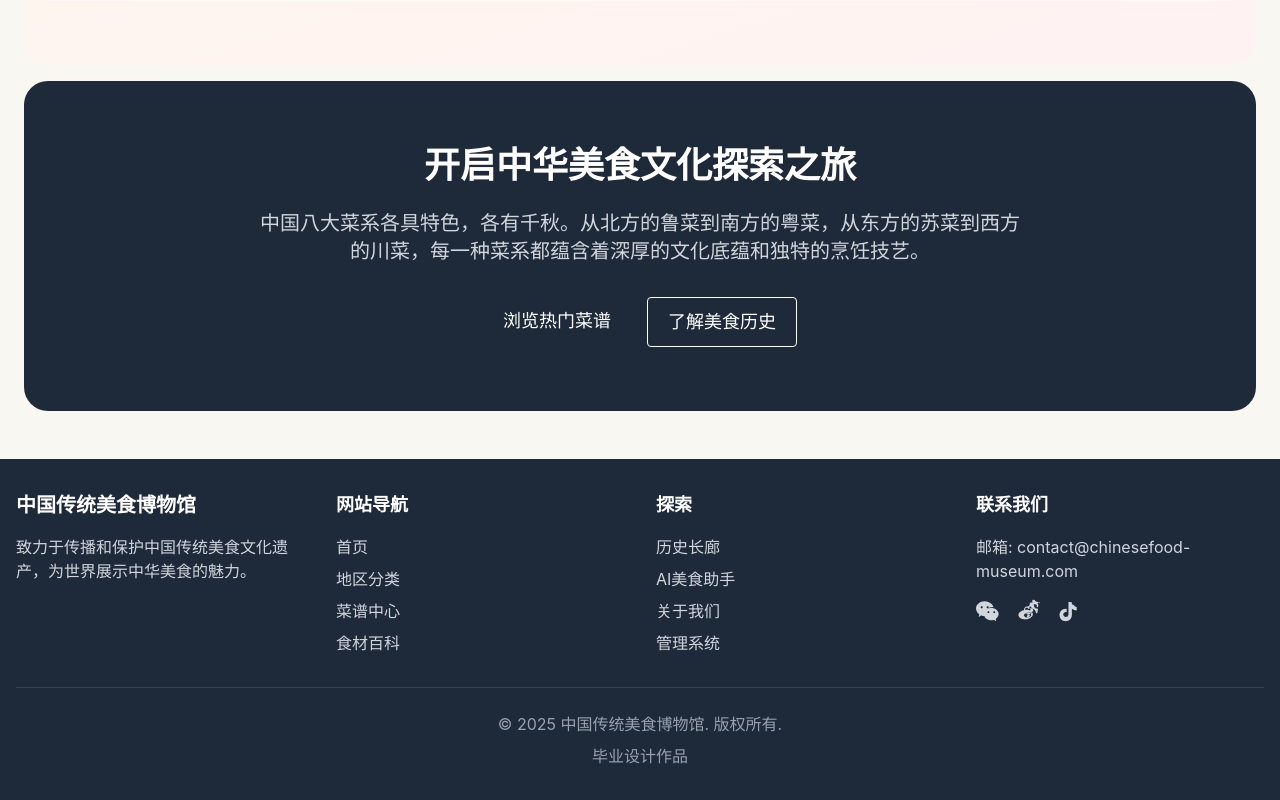
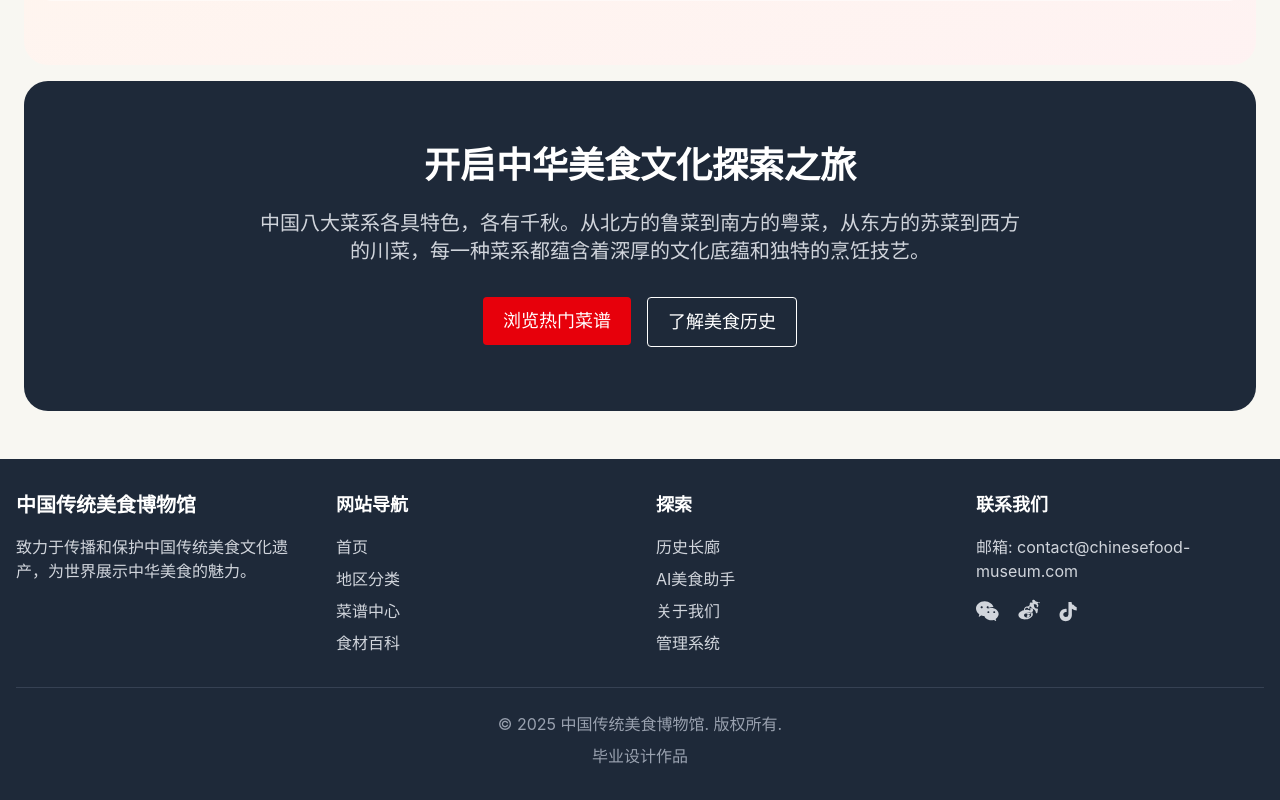
Before and after one commit to weidao88111/2meishi, a Next.js app: page /regions in a window 1280 px wide. Shown: the part 4473-5273 px from the top of the page. Built offline with nearby package versions, Linux system fonts and the light colour scheme.

Commit message:
Update button styles in region detail and regions pages to use primary variant

```diff
--- a/src/pages/regions/[id].tsx
+++ b/src/pages/regions/[id].tsx
@@ -66,7 +66,7 @@ export default function RegionDetailPage() {
             <p className="text-white text-lg mb-8">{region.description}</p>
             <div>
               <Link href="#region-foods">
-                <Button variant="gradient" size="lg">
+                <Button variant="primary" size="lg">
                   探索{region.name}美食
                 </Button>
               </Link>
--- a/src/pages/regions/index.tsx
+++ b/src/pages/regions/index.tsx
@@ -113,7 +113,7 @@ export default function RegionsPage() {
           </p>
           <div className="flex flex-wrap justify-center gap-4">
             <Link href="/recipes">
-              <Button variant="gradient" size="lg">浏览热门菜谱</Button>
+              <Button variant="primary" size="lg">浏览热门菜谱</Button>
             </Link>
             <Link href="/history">
               <Button variant="outline" size="lg" className="border-white text-white hover:bg-white hover:bg-opacity-10">
```
